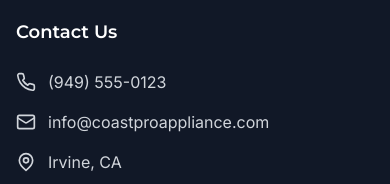
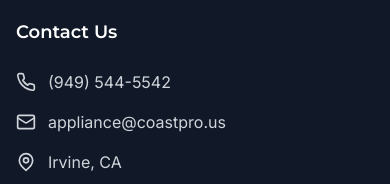
Before and after one commit to Samoydyuk/coastpro-appliance, a Next.js app: page /faq in a window 390 px wide. Shown: the part 4568-4752 px from the top of the page. Built offline with nearby package versions, Linux system fonts and the light colour scheme; no server answers.

Commit message:
Update phone to (949) 544-5542 and email to appliance@coastpro.us

```diff
--- a/src/data/site-config.ts
+++ b/src/data/site-config.ts
@@ -4,9 +4,9 @@ export const siteConfig = {
   description: "Professional appliance repair services in Orange County, CA. Same-day service, 90-day warranty on all repairs. We fix refrigerators, washers, dryers, dishwashers, and more.",
 
   contact: {
-    phone: "(949) 555-0123",
-    phoneClean: "9495550123",
-    email: "info@coastproappliance.com",
+    phone: "(949) 544-5542",
+    phoneClean: "9495445542",
+    email: "appliance@coastpro.us",
     address: {
       street: "",
       city: "Irvine",
```
